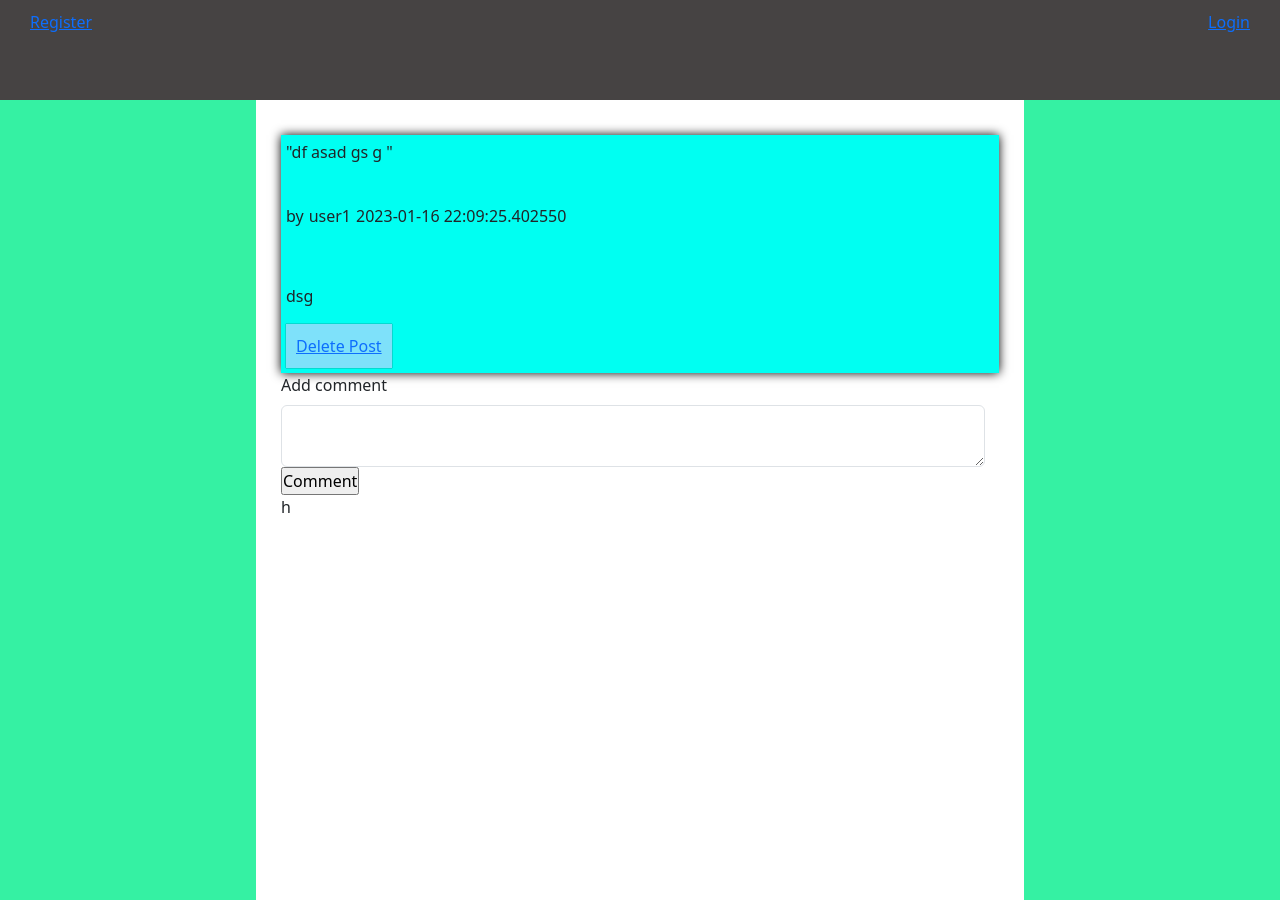
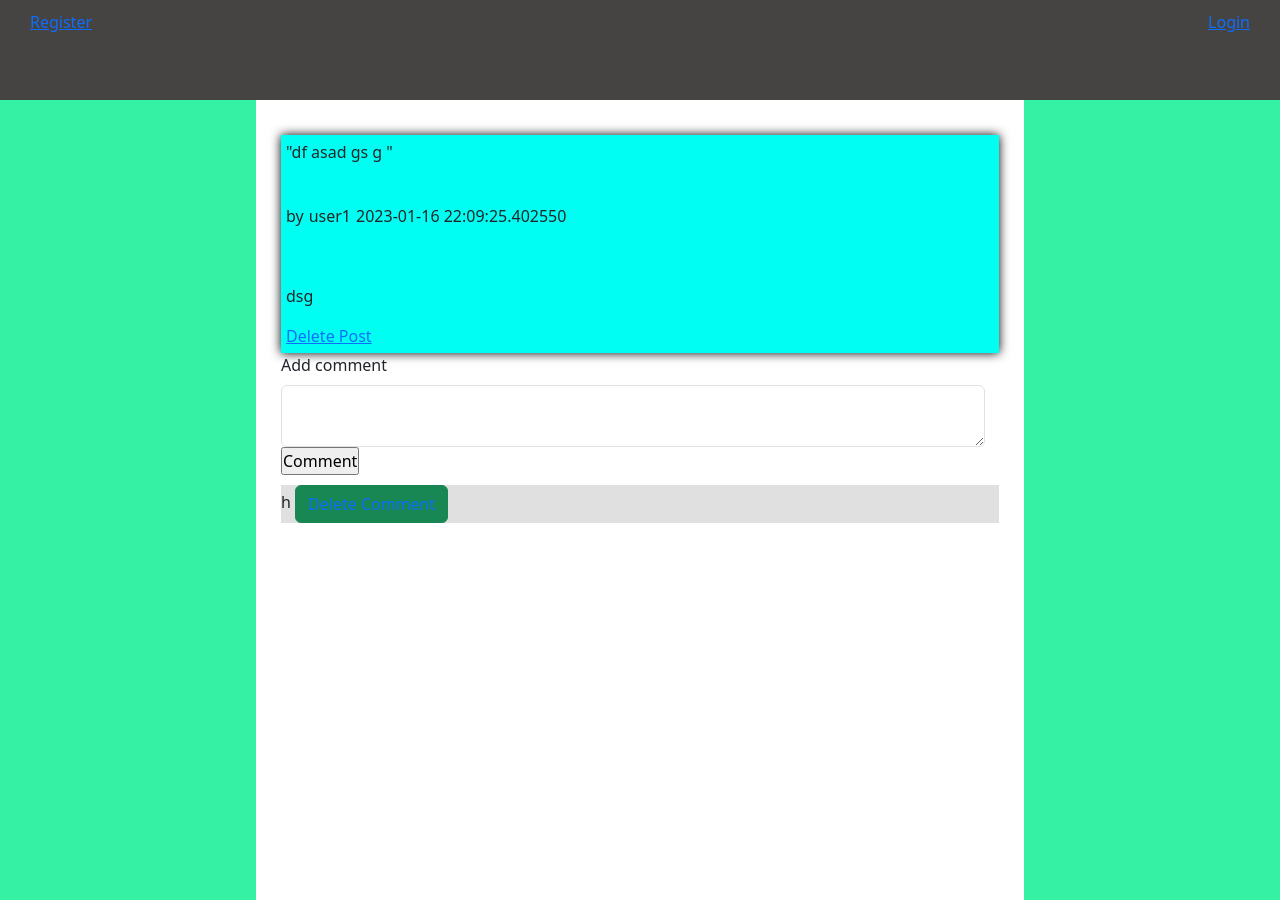
Before and after one commit to MaisonEP/Flask-blog-site, a Flask app: page /userPost/1 in a window 1280 px wide. Run offline with Flask 2, Linux system fonts and the light colour scheme; data comes from the database, SQL or seed files in the repository; both versions use the stored data as it was after the commit.

Commit message:
delete post w/ comment and button

```diff
--- a/blog/routes.py
+++ b/blog/routes.py
@@ -4,6 +4,7 @@ from blog.models import Post, User, Comments
 from blog.forms import RegistrationForm, LoginForm, User, UserPost, UserComments
 from flask import redirect, request, flash
 from flask_login import login_user, logout_user,  current_user, login_required
+from sqlalchemy import delete
 
 
 
@@ -47,8 +48,10 @@ def add_blog():
 @app.route('/post/delete/<int:id>')
 def delete_post(id):
     post_to_delete= Post.query.get_or_404(id)
+    comments_to_delete =delete(Comments).where(Comments.post_id==id)
     try:
         db.session.delete(post_to_delete)
+        db.session.execute(comments_to_delete)
         db.session.commit()
         flash('Post was deleted!')
 
@@ -59,6 +62,20 @@ def delete_post(id):
         flash('Delete failed!')
 
         return redirect(url_for('home'))
+
+@app.route('/userPost/<int:post_id>/comment/<int:id>')
+def delete_comment(id, post_id):
+    try:
+        comment_to_delete =Comments.query.get_or_404(id)
+        db.session.delete(comment_to_delete)
+        db.session.commit()
+        flash('Comment has been deleted!')
+
+        return redirect(url_for('individualpost',id=post_id ))
+    except:
+        flash('Delete failed!')
+
+        return redirect(url_for('individualpost', id=post_id))
 
 @app.route('/userPost/<int:id>', methods=['GET','POST'])
 def individualpost(id):
--- a/blog/static/styles.css
+++ b/blog/static/styles.css
@@ -1,127 +1,128 @@
-*{
+* {
     margin: 0;
     padding: 0;
     box-sizing: border-box;
 }
 
 
-.navigationBar{
+.navigationBar {
     height: 100px;
     background-color: rgb(70, 67, 67);
     min-width: 1365;
 }
 
-.scroll{
-    overflow:auto ;
+.scroll {
+    overflow: auto;
 }
 
-.loggedInNav{
+.loggedInNav {
     display: flex;
     justify-content: space-between;
 
 }
 
-.loggedOutNav{
+.loggedOutNav {
 
     justify-content: space-between;
 
 }
 
-.loginMenuItem{
+.loginMenuItem {
     display: flex;
     justify-content: space-between;
 
 }
 
-.login{
+.login {
     margin-right: 30px;
     margin-top: 10px;
 }
 
-.register{
+.register {
     margin-right: 30px;
     margin-top: 10px;
     margin-left: 30px;
 }
 
-.menuItem{
+.menuItem {
     margin-right: 30px;
     margin-top: 35px;
     font-family: 'Franklin Gothic Medium', 'Arial Narrow', Arial, sans-serif;
 
 }
 
-.home{
+.home {
     margin-left: 50px;
 }
 
-.homeAbout{
+.homeAbout {
     display: flex;
 }
 
-.mainBody{
+.mainBody {
     min-height: 100vh;
     background-color: rgb(255, 255, 255);
 
 
 }
 
-.bodyLayout{
+.bodyLayout {
 
     display: flex;
 
 }
 
-.contentBackground{
+.contentBackground {
     min-height: 100vh;
     flex: 3;
     justify-content: center;
     display: flex;
 }
-.background{
+
+.background {
     background-color: rgb(53, 241, 163);
     flex-grow: 1;
 }
 
-.maincontent{
+.maincontent {
     display: flex;
     flex: 3;
 }
 
-#content{
+#content {
     width: 100%;
     margin: 25px;
 
 
 }
 
-.content{
+.content {
     display: inline-block;
     flex-grow: 3;
 }
 
-.postby{
+.postby {
     box-shadow: 0px 0px 7px black;
     padding-left: 5px;
 
     /* background-color: rgb(243, 247, 252); */
 }
 
-.form-control{
+.form-control {
     width: 98%;
 }
 
-.postform{
+.postform {
     padding-top: 5px;
 
 
 }
 
-.entireform{
+.entireform {
     padding-top: 10px;
 }
 
-.posttemplate{
+.posttemplate {
     margin-top: 10px;
     border: 1px;
     border-color: rgb(72, 143, 133);
@@ -130,7 +131,7 @@
 
 }
 
-.emptyposts{
+.emptyposts {
     margin-top: 10px;
     border: 1px;
     border-color: rgb(72, 143, 133);
@@ -140,11 +141,11 @@
     text-align: center;
 }
 
-.postbutton{
+.postbutton {
     padding-bottom: 10px;
 }
 
-.messagePopUp{
+.messagePopUp {
     position: absolute;
     bottom: 0;
     right: 10px;
@@ -152,36 +153,45 @@
 
 
 
-.open{
+.open {
     max-height: 36px;
     transition: max-height 10s;
 }
 
-.blogcontent{
+.blogcontent {
     max-width: 20px;
 }
 
-.authordate{
+.authordate {
     display: flex;
 }
-.author{
+
+.author {
     margin-inline: 5px;
 }
 
-.bloglayout{
-    padding:5px;
+.bloglayout {
+    padding: 5px;
 }
 
-.viewpost{
+.viewpost {
     display: inline-block;
     padding: 10px;
     background-color: rgb(126, 225, 250);
     box-shadow: 0 0 1px;
 }
 
-.delete{
-    display: inline-block;
-    padding: 10px;
-    background-color: rgb(126, 225, 250);
-    box-shadow: 0 0 1px;
+
+
+.commentsection {
+    margin-top: 10px;
+    border: 1px;
+    border-color: rgb(72, 143, 133);
+    background-color: rgb(224, 224, 224);
+
+    /* box-shadow: .1px .1px 10px black;   */
 }
+
+.buttonlink {
+    text-decoration: none;
+}
--- a/blog/templates/individualpost.html
+++ b/blog/templates/individualpost.html
@@ -61,8 +61,12 @@
 
 {% for comment in comments %}
 
-<div class="commentSection">
+<div class="commentsection">
     {{comment.comment}}
+
+    <div class="btn btn-success" class="delete">
+        <a class="buttonlink" href=" {{ url_for('delete_comment', id=comment.id, post_id=post.id)}}">Delete Comment</a>
+    </div>
 
 </div>
 
```
Also changed, not shown: blog/blog.db.
